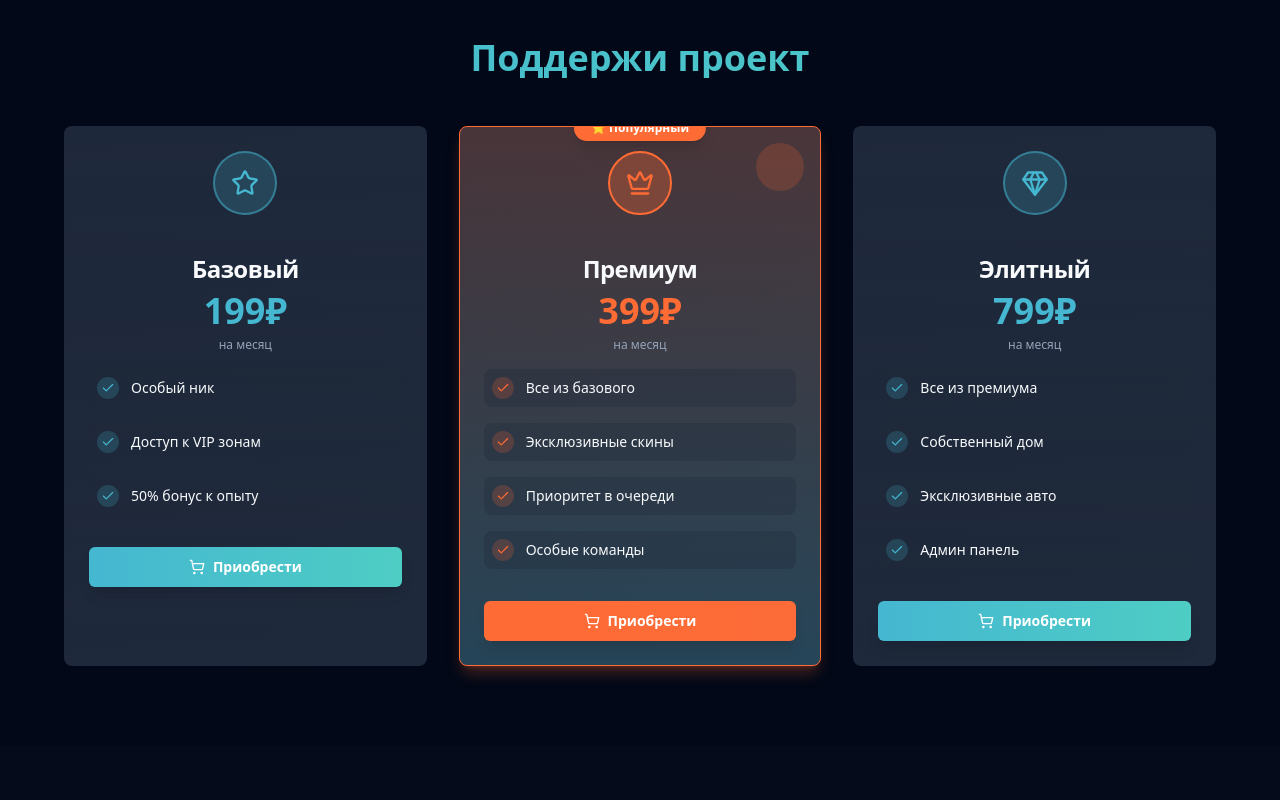
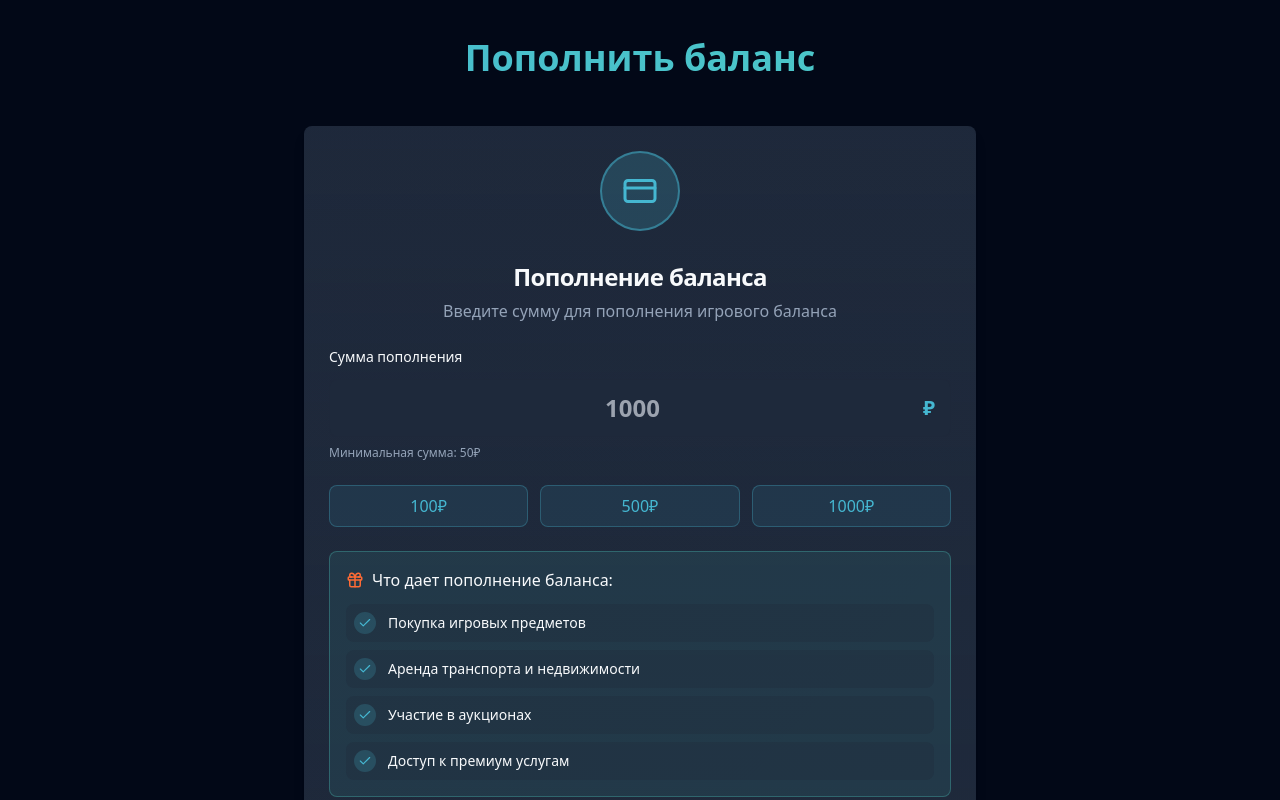
Before and after one commit to pr-poehali-dev/samp-gaming-site, a React (Vite) app: page / in a window 1280 px wide. Shown: the part 1360-2160 px from the top of the page. Built offline with nearby package versions, Linux system fonts and the light colour scheme.

Commit message:
Обновление пополнения баланса

```diff
--- a/src/pages/Index.tsx
+++ b/src/pages/Index.tsx
@@ -169,98 +169,77 @@ const Index = () => {
         <section id="donate" className="py-20">
           <div className="container mx-auto px-4">
             <h2 className="text-4xl font-bold text-center mb-12 bg-gradient-to-r from-gaming-cyan to-gaming-blue bg-clip-text text-transparent">
-              Поддержи проект
+              Пополнить баланс
             </h2>
-            <div className="grid grid-cols-1 md:grid-cols-3 gap-8 max-w-6xl mx-auto">
-              {[
-                {
-                  name: 'Базовый',
-                  price: '199₽',
-                  features: ['Особый ник', 'Доступ к VIP зонам', '50% бонус к опыту'],
-                  popular: false
-                },
-                {
-                  name: 'Премиум',
-                  price: '399₽',
-                  features: ['Все из базового', 'Эксклюзивные скины', 'Приоритет в очереди', 'Особые команды'],
-                  popular: true
-                },
-                {
-                  name: 'Элитный',
-                  price: '799₽',
-                  features: ['Все из премиума', 'Собственный дом', 'Эксклюзивные авто', 'Админ панель'],
-                  popular: false
-                }
-              ].map((plan, index) => (
-                <Card key={index} className={`relative overflow-hidden group hover:scale-105 transition-all duration-300 ${
-                  plan.popular
-                    ? 'bg-gradient-to-b from-gaming-orange/20 to-gaming-cyan/20 border-gaming-orange shadow-lg shadow-gaming-orange/25'
-                    : 'bg-gradient-to-b from-card/80 to-card hover:from-gaming-blue/10 hover:to-gaming-cyan/10 border-border/50 hover:border-gaming-cyan/50'
-                }`}>
+            <div className="max-w-2xl mx-auto">
+              <Card className="relative overflow-hidden bg-gradient-to-b from-card/80 to-card border-border/50 shadow-lg">
                 <div className="absolute inset-0 bg-gradient-to-br from-gaming-electric/5 to-transparent" />
 
-                  {plan.popular && (
-                    <>
-                      <Badge className="absolute -top-3 left-1/2 -translate-x-1/2 bg-gaming-orange text-white font-bold px-4 py-1 shadow-lg">
-                        ⭐ Популярный
-                      </Badge>
-                      <div className="absolute top-4 right-4 w-12 h-12 bg-gaming-orange/20 rounded-full animate-pulse" />
-                    </>
-                  )}
-
-                  <CardHeader className="text-center relative z-10 pb-4">
-                    <div className="mb-4">
-                      <div className={`w-16 h-16 mx-auto rounded-full flex items-center justify-center mb-4 ${
-                        plan.popular
-                          ? 'bg-gaming-orange/30 border-2 border-gaming-orange'
-                          : 'bg-gaming-cyan/20 border-2 border-gaming-cyan/50'
-                      }`}>
-                        <Icon
-                          name={plan.popular ? "Crown" : index === 0 ? "Star" : "Gem"}
-                          size={28}
-                          className={plan.popular ? "text-gaming-orange" : "text-gaming-cyan"}
-                        />
+                <CardHeader className="text-center relative z-10 pb-6">
+                  <div className="w-20 h-20 mx-auto rounded-full bg-gaming-cyan/20 border-2 border-gaming-cyan/50 flex items-center justify-center mb-6">
+                    <Icon name="CreditCard" size={36} className="text-gaming-cyan" />
                   </div>
-                    </div>
-                    <CardTitle className="text-2xl mb-2">{plan.name}</CardTitle>
-                    <div className={`text-4xl font-bold mb-2 ${plan.popular ? 'text-gaming-orange' : 'text-gaming-cyan'}`}>
-                      {plan.price}
-                    </div>
-                    <p className="text-xs text-muted-foreground">на месяц</p>
+                  <CardTitle className="text-2xl mb-2">Пополнение баланса</CardTitle>
+                  <p className="text-muted-foreground">Введите сумму для пополнения игрового баланса</p>
                 </CardHeader>
 
-                  <CardContent className="relative z-10">
-                    <div className="space-y-4 mb-8">
-                      {plan.features.map((feature, i) => (
+                <CardContent className="relative z-10 space-y-6">
+                  <div>
+                    <label className="block text-sm font-medium mb-3">Сумма пополнения</label>
+                    <div className="relative">
+                      <input
+                        type="number"
+                        placeholder="1000"
+                        min="50"
+                        className="w-full px-4 py-3 bg-card border border-border/50 rounded-lg text-center text-2xl font-bold focus:outline-none focus:ring-2 focus:ring-gaming-cyan focus:border-transparent transition-all"
+                      />
+                      <span className="absolute right-4 top-1/2 -translate-y-1/2 text-gaming-cyan font-bold text-xl">₽</span>
+                    </div>
+                    <p className="text-xs text-muted-foreground mt-2">Минимальная сумма: 50₽</p>
+                  </div>
+
+                  <div className="grid grid-cols-3 gap-3">
+                    {['100₽', '500₽', '1000₽'].map((amount) => (
+                      <button
+                        key={amount}
+                        className="px-4 py-2 bg-gaming-cyan/10 border border-gaming-cyan/30 rounded-lg hover:bg-gaming-cyan/20 hover:border-gaming-cyan transition-colors text-gaming-cyan font-medium"
+                      >
+                        {amount}
+                      </button>
+                    ))}
+                  </div>
+
+                  <div className="bg-gaming-blue/10 border border-gaming-blue/30 rounded-lg p-4">
+                    <h4 className="font-medium mb-3 flex items-center gap-2">
+                      <Icon name="Gift" size={18} className="text-gaming-orange" />
+                      Что дает пополнение баланса:
+                    </h4>
+                    <div className="space-y-2">
+                      {[
+                        'Покупка игровых предметов',
+                        'Аренда транспорта и недвижимости',
+                        'Участие в аукционах',
+                        'Доступ к премиум услугам'
+                      ].map((feature, i) => (
                         <div key={i} className="flex items-center gap-3 p-2 rounded-lg bg-card/30">
-                          <div className={`p-1 rounded-full ${plan.popular ? 'bg-gaming-orange/20' : 'bg-gaming-cyan/20'}`}>
-                            <Icon
-                              name="Check"
-                              size={14}
-                              className={plan.popular ? "text-gaming-orange" : "text-gaming-cyan"}
-                            />
+                          <div className="p-1 rounded-full bg-gaming-cyan/20">
+                            <Icon name="Check" size={14} className="text-gaming-cyan" />
                           </div>
                           <span className="text-sm font-medium">{feature}</span>
                         </div>
                       ))}
                     </div>
+                  </div>
 
-                    <Button
-                      className={`w-full relative overflow-hidden font-bold text-white shadow-lg transition-all duration-300 ${
-                        plan.popular
-                          ? 'bg-gradient-to-r from-gaming-orange to-gaming-orange/80 hover:from-gaming-orange/90 hover:to-gaming-orange hover:shadow-gaming-orange/50'
-                          : 'bg-gradient-to-r from-gaming-cyan to-gaming-blue hover:from-gaming-cyan/90 hover:to-gaming-blue/90 hover:shadow-gaming-cyan/30'
-                      }`}
-                    >
+                  <Button className="w-full bg-gradient-to-r from-gaming-cyan to-gaming-blue hover:from-gaming-cyan/90 hover:to-gaming-blue/90 text-white font-bold py-4 shadow-lg hover:shadow-gaming-cyan/30 transition-all duration-300 relative overflow-hidden">
                     <span className="relative z-10 flex items-center justify-center gap-2">
-                        <Icon name="ShoppingCart" size={18} />
-                        Приобрести
+                      <Icon name="CreditCard" size={20} />
+                      Пополнить баланс
                     </span>
-                      <div className="absolute inset-0 bg-white/10 transform scale-x-0 group-hover:scale-x-100 transition-transform duration-300 origin-left" />
+                    <div className="absolute inset-0 bg-white/10 transform scale-x-0 hover:scale-x-100 transition-transform duration-300 origin-left" />
                   </Button>
                 </CardContent>
               </Card>
-              ))}
             </div>
           </div>
         </section>
```
Also changed, not shown: 1 other file (tests, documents, lock files or other folders). Lines whose indentation alone changed are shown as unchanged.
